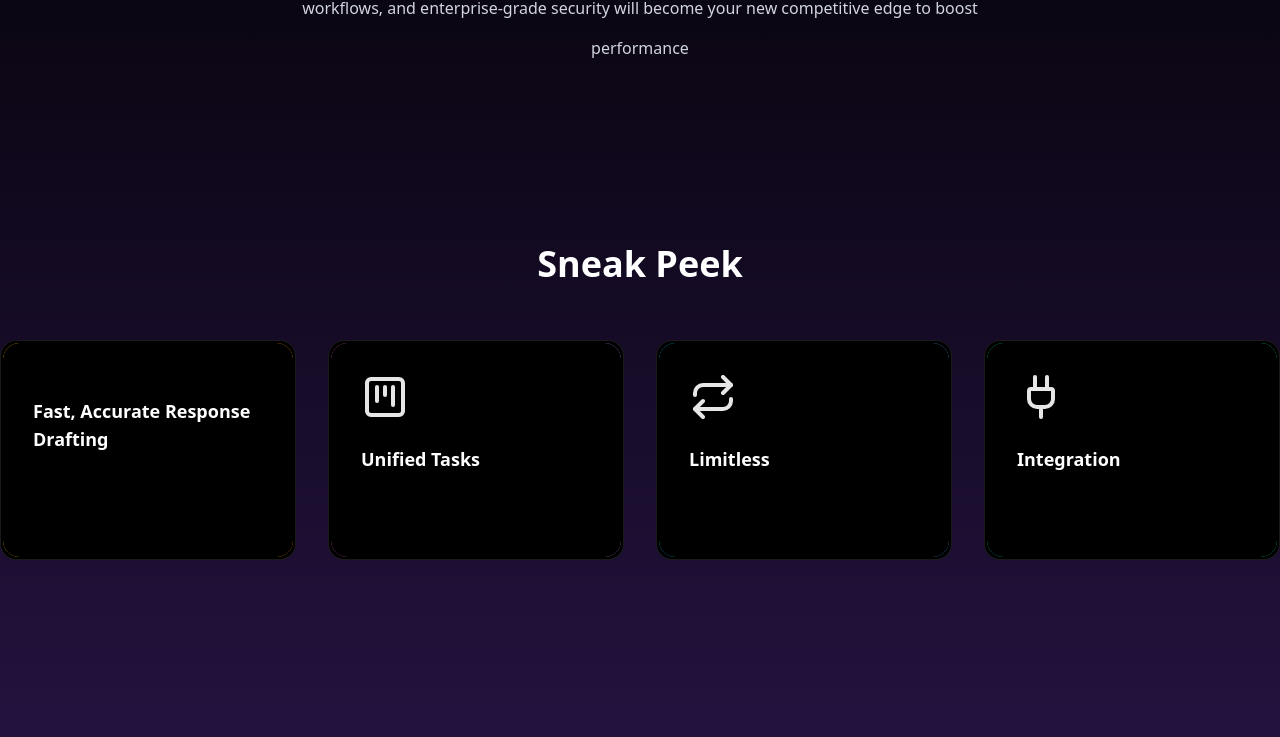
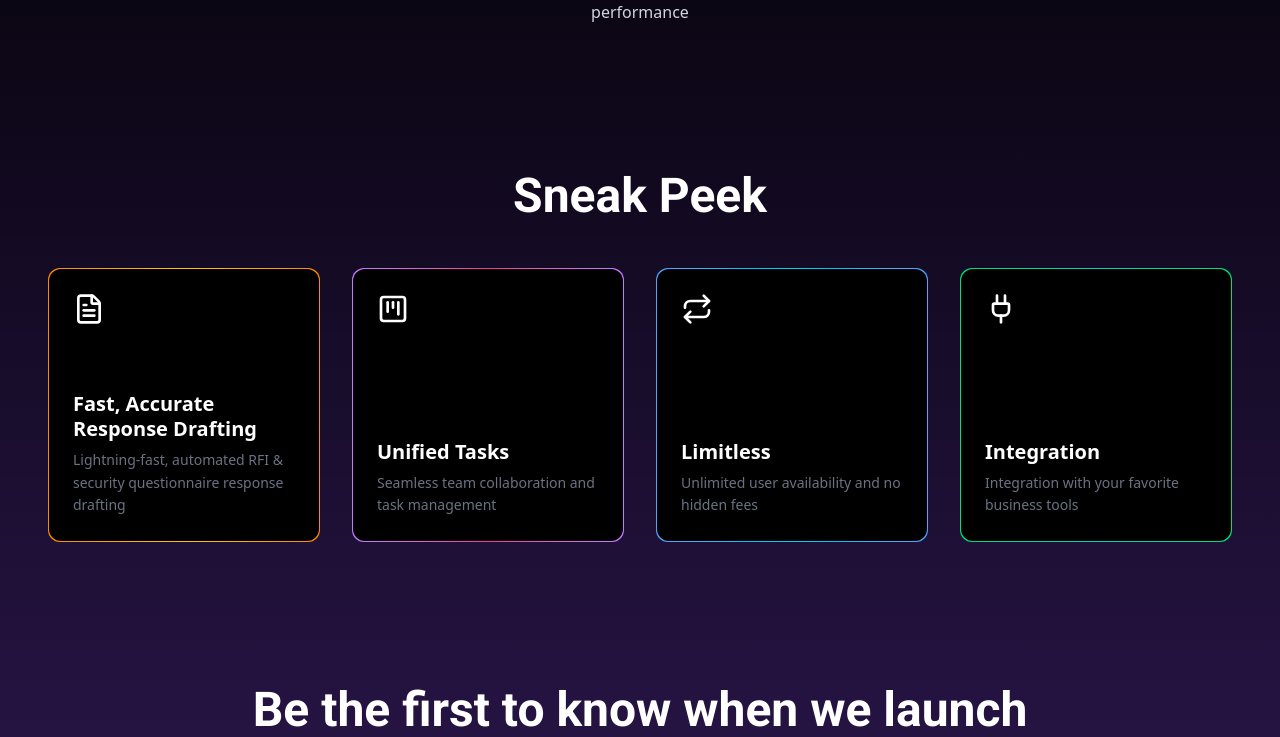
Before and after one commit to udayrshankar/Coming-Soon, a React (Vite) app: page / in a window 1280 px wide. Shown: the part 1100-1837 px from the top of the page. Built offline with nearby package versions, Linux system fonts and the light colour scheme; a web font is replaced by a local one.

Commit message:
changes made

```diff
--- a/src/App.tsx
+++ b/src/App.tsx
@@ -1,7 +1,7 @@
 
 import { Hero } from "./components/Hero";
 import { Accelerate } from "./components/Accelerate";
-import { SneakPeak } from "./components/SneakPeak";
+import FeatureCards from "./components/SneakPeak";
 import { EmailSignup } from "./components/EmailSignup";
 import { FAQ } from "./components/FAQ";
 import { Header } from "./components/Header";
@@ -34,7 +34,7 @@ function App() {
     </section>
     <section className="bg-linear-to-b from-black to bg-[#432378] flex flex-col">
       <Accelerate />
-      <SneakPeak />
+      <FeatureCards />
       <EmailSignup />
       <FAQ />
     </section>
--- a/src/components/Accelerate.tsx
+++ b/src/components/Accelerate.tsx
@@ -29,7 +29,7 @@ export function Accelerate() {
             viewport={{ once: true }}
             transition={{ duration: 0.8, delay: 0.4 }}
             // Fix: mx-auto applied to center the block, backgrounds removed
-            className="text-gray-300 text-center text-sm md:text-base leading-[2.5] max-w-3xl mx-auto"
+            className="text-gray-300 text-center text-sm md:text-base leading-loose max-w-3xl mx-auto"
           >
             Our next-generation response automation platform is under development. Designed for teams who want to
             accelerate response times, maximize win rates, and stay ahead of compliance. All in one intuitive platform.
--- a/src/components/FAQ.tsx
+++ b/src/components/FAQ.tsx
@@ -29,7 +29,7 @@ export function FAQ() {
   const [openIndex, setOpenIndex] = useState<number | null>(-1);
 
   return (
-    <section className="container mx-auto px-4 py-16 md:py-24 pb-24 md:pb-32 max-w-3xl">
+    <section className="container mx-auto px-4 py-8 pb-24 md:pb-32 max-w-3xl">
       <motion.h2
         initial={{ opacity: 0, y: 20 }}
         whileInView={{ opacity: 1, y: 0 }}
--- a/src/components/Header.tsx
+++ b/src/components/Header.tsx
@@ -16,8 +16,8 @@ export function Header() {
       >
 
 
-        <div className="text-white text-4xl font-bold tracking-tigh flex flex-col">
-          <img src={pic} alt="" className='h-2 w-2'/>
+        <div className="text-white text-4xl font-bold tracking-tigh flex flex-row items-center gap-2">
+          <img src={pic} alt="" className='h-8 w-8 translate-y-0.5'/>
           Anseru.ai
         </div>
       </motion.div>
@@ -28,7 +28,7 @@ export function Header() {
         whileTap={{ scale: 0.95 }}
         transition={{ type: 'spring', stiffness: 300 }}
         className="
-          bg-white text-black
+          border-white border-2 text-white text-lg
           px-6 py-2 rounded-full
           flex items-center gap-3
           transition-all duration-300
@@ -40,7 +40,7 @@ export function Header() {
         <motion.div
           whileHover={{ rotate: 15 }}
           className="
-            w-6 h-6 rounded-full
+            w-8 h-8 rounded-full translate-x-5
             flex items-center justify-center
             border border-black/30 bg-white
           "
--- a/src/components/SneakPeak.tsx
+++ b/src/components/SneakPeak.tsx
@@ -1,124 +1,107 @@
-import { motion } from "framer-motion";
-import {
-  FileText,
-  KanbanSquare,
-  Repeat,
-  Plug
-} from "lucide-react";
+// Import Lucide icons based on your data's intended meaning
+import { FileText, KanbanSquare, Repeat, Plug } from "lucide-react";
 
+// The data structure you provided
 const features = [
   {
     icon: FileText,
     title: "Fast, Accurate Response Drafting",
-    description:
-      "Lightning-fast, automated RFI & security questionnaire response drafting",
+    description: "Lightning-fast, automated RFI & security questionnaire response drafting",
     gradient: "from-orange-400 via-yellow-400 to-orange-400",
-    shadow: "shadow-orange-500/40"
+    shadow: "shadow-orange-500/50",
   },
   {
     icon: KanbanSquare,
     title: "Unified Tasks",
     description: "Seamless team collaboration and task management",
     gradient: "from-purple-400 via-pink-500 to-purple-400",
-    shadow: "shadow-pink-500/40"
+    shadow: "shadow-pink-500/50",
   },
   {
     icon: Repeat,
     title: "Limitless",
     description: "Unlimited user availability and no hidden fees",
     gradient: "from-blue-400 via-cyan-400 to-blue-400",
-    shadow: "shadow-cyan-500/40"
+    shadow: "shadow-cyan-500/50",
   },
   {
     icon: Plug,
     title: "Integration",
     description: "Integration with your favorite business tools",
     gradient: "from-green-400 via-teal-400 to-green-400",
-    shadow: "shadow-teal-500/40"
-  }
+    shadow: "shadow-teal-500/50",
+  },
 ];
 
-export function SneakPeak() {
+// --- Individual Card Component ---
+
+const FeatureCard = ({ icon: Icon, title, description, gradient }: { icon: React.ElementType; title: string; description: string; gradient: string; shadow: string }) => {
   return (
-    <section className="container mx-auto py-20">
-      <h2 className="text-4xl font-bold text-white text-center mb-14">
+    // 'aspect-square' enforces the square shape
+    <div className="group relative w-full aspect-square">
+
+      {/* 1. THE SHADOW (GLOW) LAYER
+        - Uses absolute positioning behind the card.
+        - Has 'blur-xl' to make it look like a glow.
+        - 'opacity-0' by default, becomes visible ('opacity-100') on group-hover.
+      */}
+      <div
+        className={`absolute -inset-px rounded-xl bg-linear-to-r ${gradient} blur-xl opacity-0 transition-opacity duration-500 group-hover:opacity-100`}
+      ></div>
+
+      {/* 2. THE BORDER LAYER
+        - This creates the gradient border line.
+        - It is always visible (opacity-100).
+      */}
+      <div
+        className={`absolute inset-0 rounded-xl bg-linear-to-r ${gradient}`}
+      ></div>
+
+      {/* 3. THE CONTENT LAYER
+        - Pure black background.
+        - 'm-[1px]' is used to inset this block slightly, revealing the gradient div behind it as a thin border.
+      */}
+      <div className="relative flex h-full flex-col justify-between rounded-xl bg-black p-6 m-px">
+
+        {/* Icon at the Top Left */}
+        <div>
+          <Icon className="h-8 w-8 text-white" />
+        </div>
+
+        {/* Text at the Bottom Left */}
+        <div className="flex flex-col gap-2">
+          <h3 className="text-xl font-bold text-white leading-tight">
+            {title}
+          </h3>
+          <p className="text-sm text-gray-500 font-medium leading-relaxed">
+            {description}
+          </p>
+        </div>
+      </div>
+    </div>
+  );
+};
+
+// --- Main Feature Cards Grid Component ---
+
+const FeatureCards = () => {
+  return (
+    <div className="p-12 flex flex-col justify-center">
+      <h2
+        className="text-3xl md:text-4xl font-bold lg:text-5xl text-white text-center mb-12 mx-auto max-w-full"
+        style={{ fontFamily: "'Roboto', sans-serif" }}
+      >
         Sneak Peek
       </h2>
 
-      <div className="grid grid-cols-1 sm:grid-cols-2 lg:grid-cols-4 gap-8">
+      {/* Grid updated to be responsive but keeping squares manageable */}
+      <div className="mx-auto grid max-w-7xl grid-cols-1 gap-8 sm:grid-cols-2 lg:grid-cols-4">
         {features.map((feature, index) => (
-          <motion.div
-            key={feature.title}
-            initial={{ opacity: 0, y: 20 }}
-            whileInView={{ opacity: 1, y: 0 }}
-            viewport={{ once: true }}
-            transition={{ duration: 0.4, delay: index * 0.1 }}
-            whileHover={{ y: -6 }}
-            className="relative group cursor-pointer"
-          >
-            {/* Hover Glow Shadow (only on hover) */}
-            <div
-              className={`
-                absolute -inset-1 rounded-2xl
-                opacity-0 group-hover:opacity-60
-                transition-all duration-500 blur-2xl
-                bg-gradient-to-r ${feature.gradient}
-              `}
-            />
-
-            {/* Card Container */}
-            <div
-              className={`
-                relative rounded-2xl p-8 h-[220px] group-hover:h-[270px]
-                bg-black border border-white/10
-                transition-all duration-500 flex flex-col
-              `}
-            >
-              {/* Icon */}
-              <feature.icon className="w-12 h-12 text-white mb-6 opacity-90" />
-
-              {/* Title */}
-              <h3 className="text-white font-semibold text-lg mb-2">
-                {feature.title}
-              </h3>
-
-              {/* Description */}
-              <p
-                className={`
-                  text-gray-400 text-sm leading-relaxed
-                  opacity-0 translate-y-4
-                  group-hover:opacity-100 group-hover:translate-y-0
-                  transition-all duration-500
-                `}
-              >
-                {feature.description}
-              </p>
-
-              {/* ✨ Animated Gradient Border */}
-              <div
-                className={`
-                  absolute inset-0 rounded-2xl pointer-events-none
-                  p-0.5
-                `}
-              >
-                <div
-                  className={`
-                    w-full h-full rounded-2xl
-                    bg-linear-to-r ${feature.gradient}
-                    animate-gradient-flow
-                  `}
-                  style={{
-                    WebkitMask:
-                      "linear-gradient(#000 0 0) content-box, linear-gradient(#000 0 0)",
-                    WebkitMaskComposite: "xor",
-                    maskComposite: "exclude"
-                  }}
-                />
-              </div>
-            </div>
-          </motion.div>
+          <FeatureCard key={index} {...feature} />
         ))}
       </div>
-    </section>
+    </div>
   );
-}
+};
+
+export default FeatureCards;
--- a/src/index.css
+++ b/src/index.css
@@ -48,7 +48,6 @@ h1 {
 button {
   font-family: inherit;
   cursor: pointer;
-  border: none;
   margin: 0;
 }
 
```
